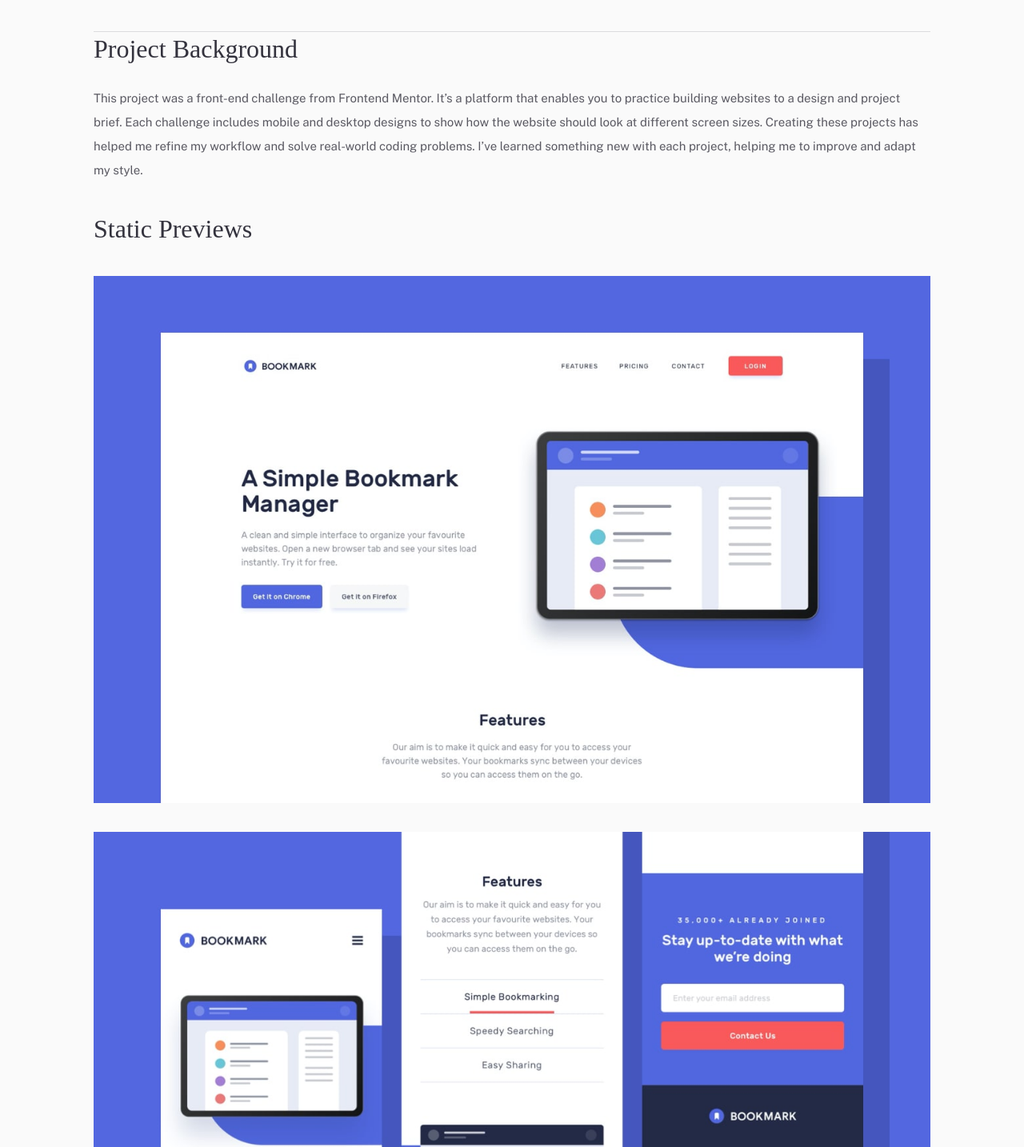
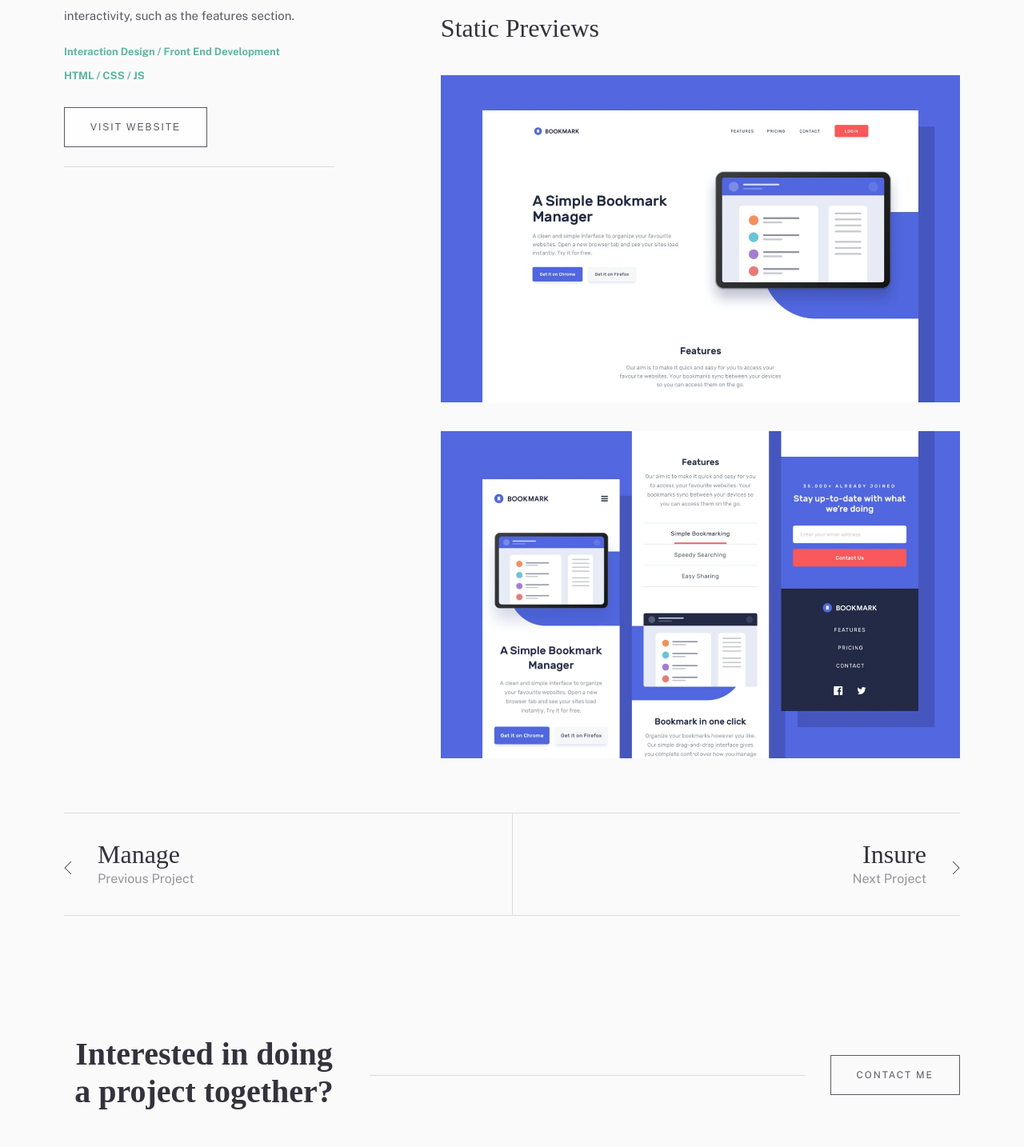
Before and after one commit to NicholasAnich/Simple-life-layout, a Next.js app: page /portfolio/Bookmark in a window 1280 px wide. Shown: the part 936-2370 px from the top of the page at 80% size. Built offline with nearby package versions, Linux system fonts and the light colour scheme.

Commit message:
Responsiveness for Projects Desktop

```diff
--- a/components/Footer.module.css
+++ b/components/Footer.module.css
@@ -10,7 +10,7 @@
     justify-content: center;
 
     padding: 3.5em 0px;
-    max-width: 1110px;
+    max-width: 1111px;
 }
 
 .listItem:hover,
@@ -101,3 +101,9 @@
         gap: 42px;
     }
 }
+
+@media (min-width: 1000px) {
+    .body {
+        padding: 0;
+    }
+}
--- a/components/Layout.module.css
+++ b/components/Layout.module.css
@@ -15,7 +15,9 @@
     margin: 0 auto;
 
     width: 100%;
-    max-width: 69.375rem;
+    max-width: 69.4375rem;
+    max-width: 74rem;
+    /* max-width: 69.375rem; */
 }
 
 @media (medium) {
--- a/components/NavBar.module.css
+++ b/components/NavBar.module.css
@@ -12,7 +12,7 @@
     align-items: center;
     flex-grow: 1;
 
-    max-width: 1110px;
+    max-width: 1111px;
     margin: 0;
     padding: 0 2.4375em;
 }
@@ -142,4 +142,8 @@
         padding: 0;
         margin: 4em 0px 3.375em 0px;
     }
+
+    .body {
+        padding: 0;
+    }
 }
--- a/components/Reachout.module.css
+++ b/components/Reachout.module.css
@@ -61,4 +61,7 @@
 }
 
 @media (min-width: 1000px) {
+    .contactMe {
+        margin-block: 115px;
+    }
 }
--- a/pages/portfolio/[name].tsx
+++ b/pages/portfolio/[name].tsx
@@ -56,6 +56,7 @@ const Project = ({ projectList }: { projectList: Project }) => {
                 <source srcSet={`${hero.mobile.sm} 311w, ${hero.mobile.med} 622w`} />
                 <img className={styles.image} src={hero.mobile.sm} alt="" />
             </picture>
+            <div className={styles.projectContainer}>
                 <div className={styles.summaryContainer}>
                     <h1 className={styles.title}>{projectName}</h1>
                     <p className={styles.summary}>{summary}</p>
@@ -70,10 +71,13 @@ const Project = ({ projectList }: { projectList: Project }) => {
                         <button className={`${home.linkBtn} ${styles.btn}`}>Visit Website</button>
                     </Link>
                 </div>
+                <div className={styles.backgroundPreviewContainer}>
                     <div className={styles.backgroundContainer}>
                         <h3 className={styles.subTitle}>Project Background</h3>
                         <p className={styles.background}>{background}</p>
                     </div>
+                    <div className={styles.staticWrapper}>
+                        <div className={styles.staticPreviewContainer}>
                             <h3 className={styles.previewTitle}>Static Previews</h3>
                             <div className={styles.previewsContainer}>
                                 <picture>
@@ -88,6 +92,10 @@ const Project = ({ projectList }: { projectList: Project }) => {
                                     <source srcSet={`${mobilePreview.sm[2]} 313w, ${mobilePreview.med[2]} 626w`} />
                                     <img className={styles.previewImage2} src={mobilePreview.sm[2]} alt="" />
                                 </picture>
+                            </div>
+                        </div>
+                    </div>
+                </div>
             </div>
             <div className={styles.navContainer}>
                 <div className={`${styles.projectNav} ${styles.navPrev}`}>
--- a/styles/Projects.module.css
+++ b/styles/Projects.module.css
@@ -214,3 +214,34 @@
         margin-bottom: 33px;
     }
 }
+
+@media (min-width: 1000px) {
+    .projectContainer {
+        display: grid;
+        /* grid-template-columns: 350px 1fr; */
+        /* grid-template-columns: 1.3fr 1.9fr; */
+        /* grid-template-columns: 2fr 4fr; */
+        grid-template-columns: 1.3fr 2.5fr;
+        margin-bottom: 64px;
+
+        /* grid-template-columns: fr 635px; */
+        gap: 8.33em;
+    }
+    .summaryContainer {
+        display: initial;
+        border-top: none;
+    }
+
+    .previewImage,
+    .previewImage2 {
+        object-fit: initial;
+        height: auto;
+    }
+
+    .previewImage2 {
+        margin-bottom: 0;
+    }
+    /* .staticPreviewContainer {
+        grid-column: 2;
+    } */
+}
```
Lines whose indentation alone changed are shown as unchanged.
